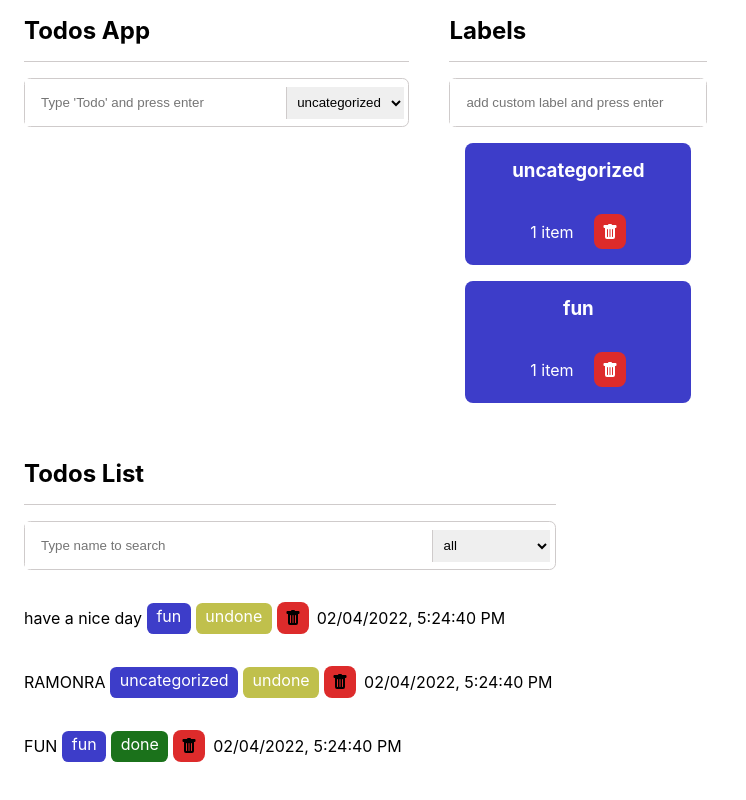
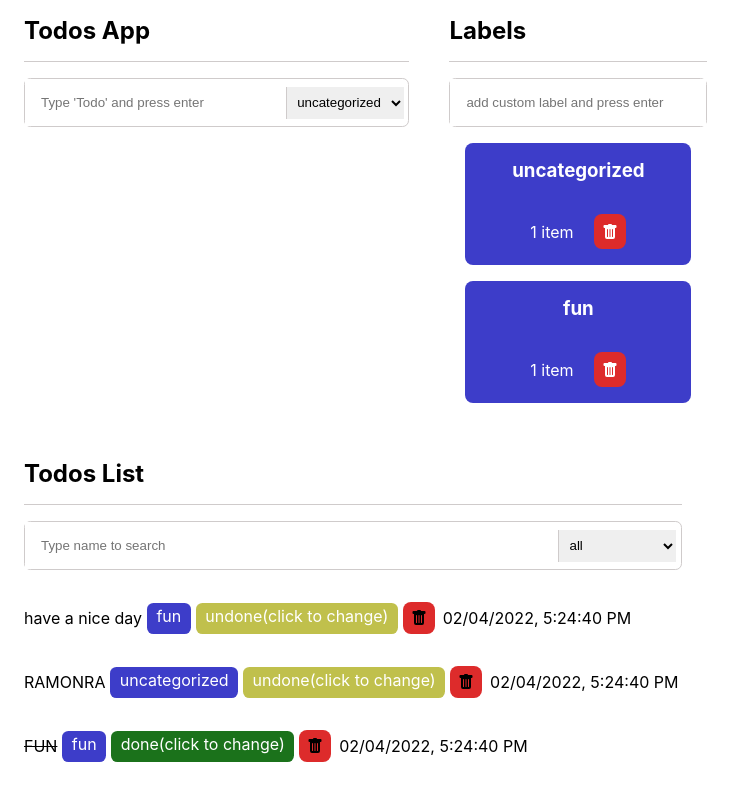
Before and after one commit to Blick7/react-todo, a React (Create React App) app: page / in a window 1280 px wide. Shown: the top 800 px of the page, without its empty margins (0-746 px from the left). Built offline with nearby package versions, Linux system fonts and the light colour scheme.

Commit message:
feat: add done/undone status

```diff
--- a/src/components/TodosList/ListItem.js
+++ b/src/components/TodosList/ListItem.js
@@ -5,6 +5,7 @@ import { useDispatch } from 'react-redux';
 
 const ListItem = (props) => {
   const isDone = props.done ? classes.isDone : classes.isUndone;
+  const classTitleIsDone = props.done ? classes.title : '';
 
   const dispatch = useDispatch();
 
@@ -13,11 +14,17 @@ const ListItem = (props) => {
     dispatch(todosActions.removeItem(props.title));
   };
 
+  const taskIsDoneHandler = () => {
+    dispatch(todosActions.toggleTaskStatus(props.title));
+  };
+
   return (
     <li className={classes['todo-item']}>
-      <div>{props.title}</div>
+      <div className={classTitleIsDone}>{props.title}</div>
       <span className={classes.label}>{props.label}</span>
-      <span className={isDone}>{props.done ? 'done' : 'undone'}</span>
+      <span className={isDone} onClick={taskIsDoneHandler}>
+        {props.done ? 'done(click to change)' : 'undone(click to change)'}
+      </span>
       <div className={classes.removeBtn} onClick={removeItemHandler}>
         <BsFillTrashFill />
       </div>
--- a/src/components/TodosList/ListItem.module.css
+++ b/src/components/TodosList/ListItem.module.css
@@ -3,6 +3,10 @@
   display: flex;
   flex-direction: row;
   align-items: center;
+}
+
+.title {
+  text-decoration: line-through;
 }
 
 .label {
--- a/src/store/todoSlice.js
+++ b/src/store/todoSlice.js
@@ -46,6 +46,11 @@ const todoSlice = createSlice({
       const label = action.payload;
       state.labels = state.labels.filter((item) => item !== label);
     },
+    toggleTaskStatus(state, action) {
+      const title = action.payload;
+      const existingItem = state.items.find((item) => item.title === title);
+      existingItem.done = !existingItem.done;
+    },
   },
 });
 
```
